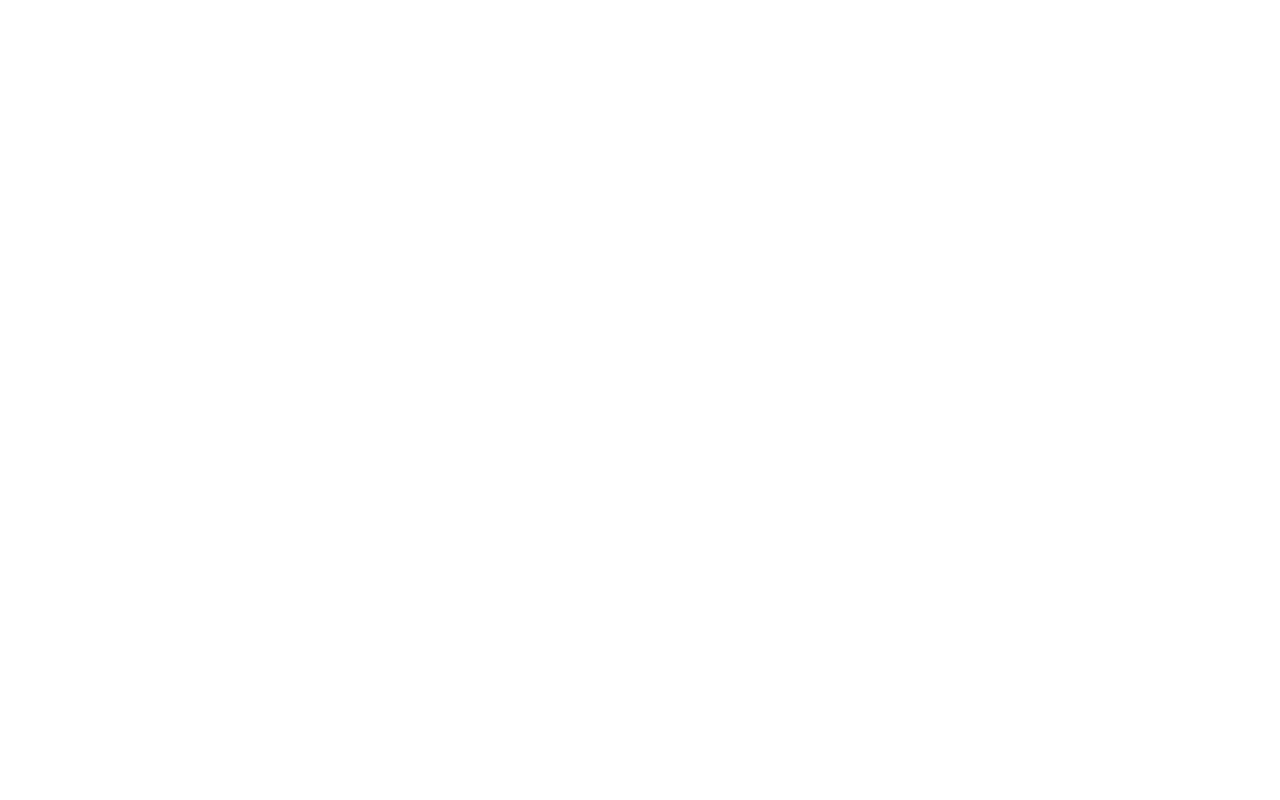
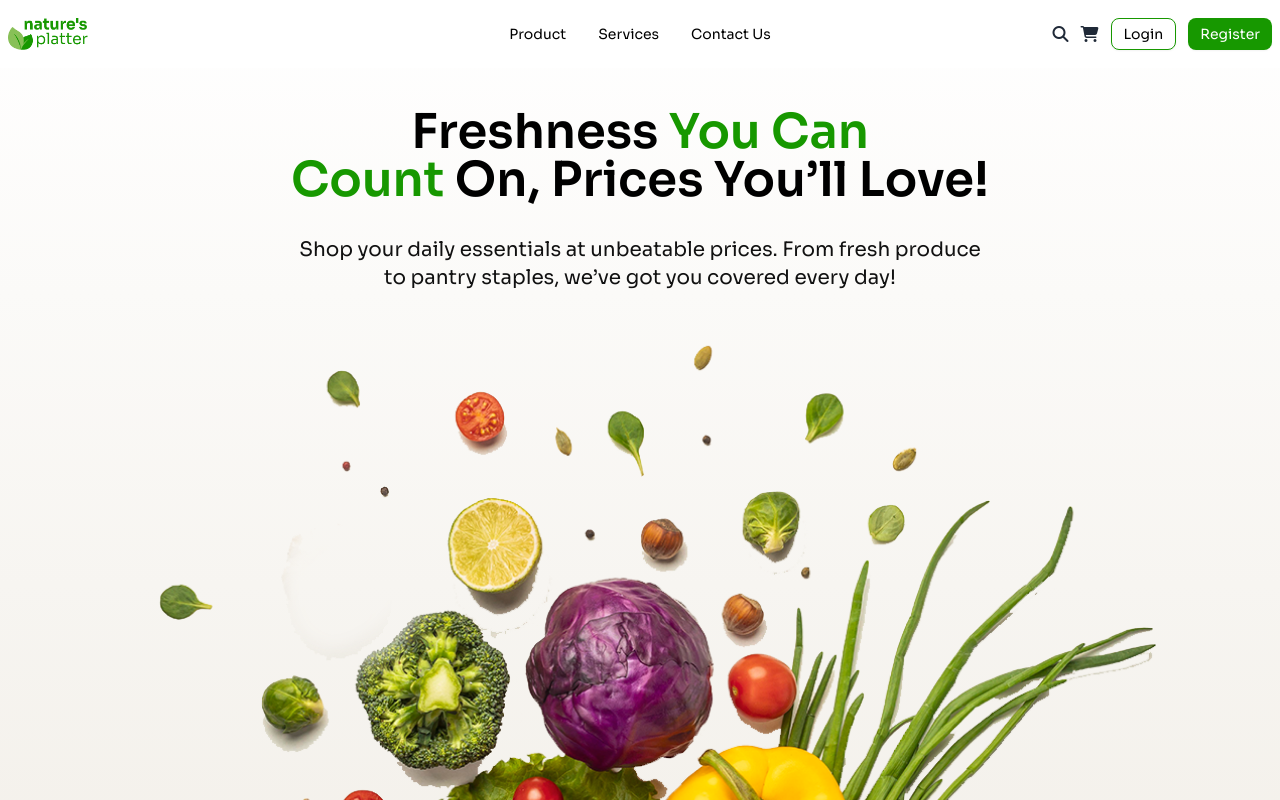
Before and after one commit to sniekdho/Assignment-Three-Nature-s-Platter, a plain HTML site: page index.html in a window 1280 px wide. Shown: the top 800 px of the page. Drawn offline with nearby package versions, Linux system fonts and the light colour scheme.

Commit message:
completed header section

```diff
--- a/index.html
+++ b/index.html
@@ -10,6 +10,9 @@
     <link rel="preconnect" href="https://fonts.googleapis.com">
     <link rel="preconnect" href="https://fonts.gstatic.com" crossorigin>
     <link href="https://fonts.googleapis.com/css2?family=Sora:wght@100..800&display=swap" rel="stylesheet">
+
+    <!-- Font Awesome CDN -->
+    <script src="https://kit.fontawesome.com/71d4fc89aa.js" crossorigin="anonymous"></script>
 
     <!-- DaisyUI CDN -->
     <link href="https://cdn.jsdelivr.net/npm/daisyui@4.12.23/dist/full.min.css" rel="stylesheet" type="text/css" />
@@ -42,7 +45,53 @@
 <body class="font-sora">
 
     <!-- Header Section -->
-    <header></header>
+    <header class="bg-gradient-to-b from-[#FFFFFF] to-[#EFEBE3] mb-32">
+        <!-- Navbar -->
+        <nav class="md:container mx-auto mb-10">
+            <div class="navbar bg-base-100">
+                <!-- First Portion -->
+                <div class="navbar-start">
+                    <img class="w-3/12 md:w-1/6" src="./assets/logo-header.png" alt="">
+                </div>
+
+                <!-- Middle Portion -->
+                <div class="navbar-center hidden md:flex lg:flex">
+                    <ul class="menu menu-horizontal px-1">
+                        <li><a class="font-normal text-black">Product</a></li>
+                        <li><a class="font-normal text-black">Services</a></li>
+                        <li><a class="font-normal text-black">Contact Us</a></li>
+                    </ul>
+                </div>
+
+                <!-- Last Portion -->
+                <div class="navbar-end hidden md:flex lg:flex space-x-3">
+                    <i class="fa-solid fa-magnifying-glass"></i>
+                    <i class="fa-solid fa-cart-shopping"></i>
+                    <button class="btn btn-sm font-normal text-black border-nature-primary bg-white">Login</button>
+                    <button class="btn btn-sm font-normal text-white border-0 bg-nature-primary">Register</button>
+                </div>
+                <div class="navbar-end text-nature-primary md:hidden lg:hidden">
+                    <i class="fa-solid fa-bars"></i>
+                </div>
+
+            </div>
+        </nav>
+
+        <!-- Banner -->
+        <div>
+            <!-- Text Portion -->
+            <div class="mb-3 md:mb-10 mx-auto md:w-4/5 text-center">
+                <h3 class="text-5xl font-semibold text-black mb-8 md:w-5/6 mx-auto">Freshness <span class="text-nature-primary">You Can</span> <br> <span class="text-nature-primary">Count</span> On, Prices You’ll Love!</h3>
+                <p class="text-xl font-normal text-[#111111] md:w-4/6 mx-auto">Shop your daily essentials at unbeatable prices. From fresh produce to pantry staples, we’ve got you
+                    covered every day!</p>
+            </div>
+
+            <!-- Image Portion -->
+            <div class="justify-items-center">
+                <img src="./assets/hero-vegetables.png" alt="">
+            </div>
+        </div>
+    </header>
 
     <!-- Main Section -->
     <main></main>
```
